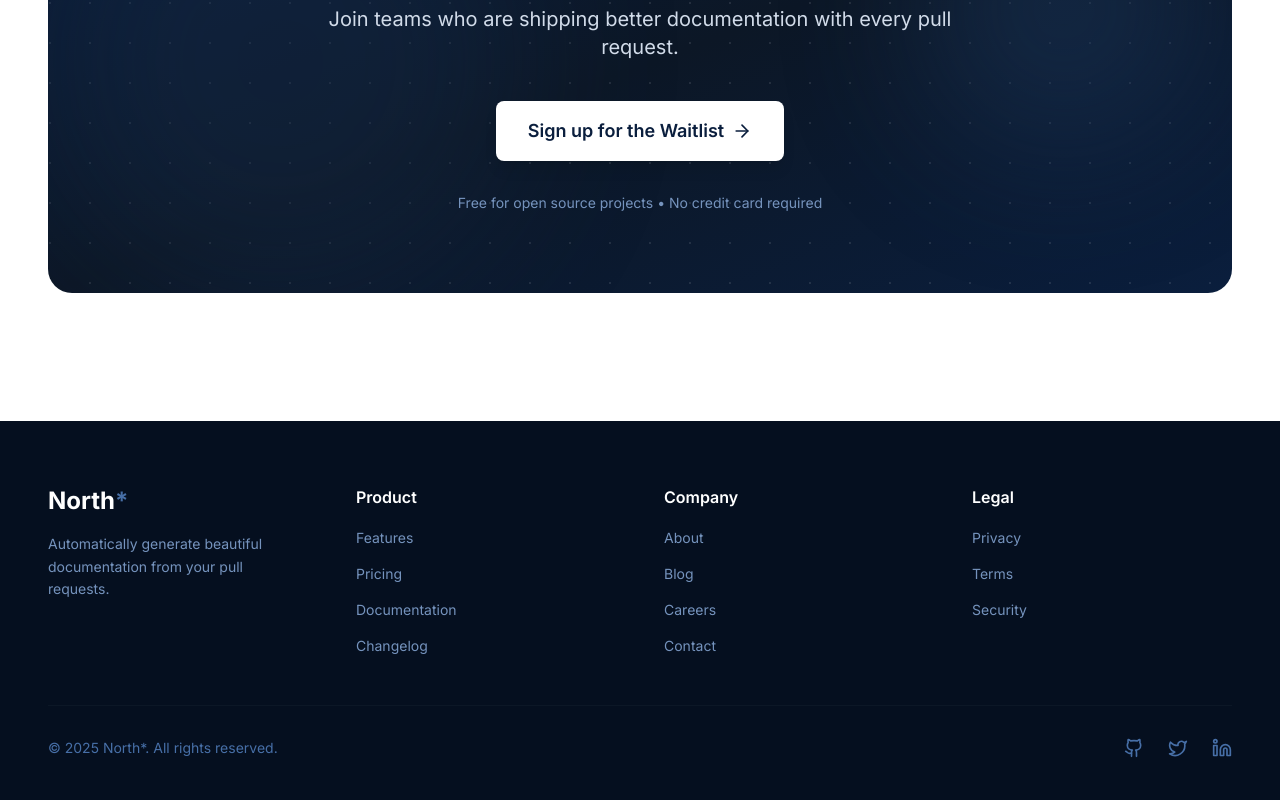
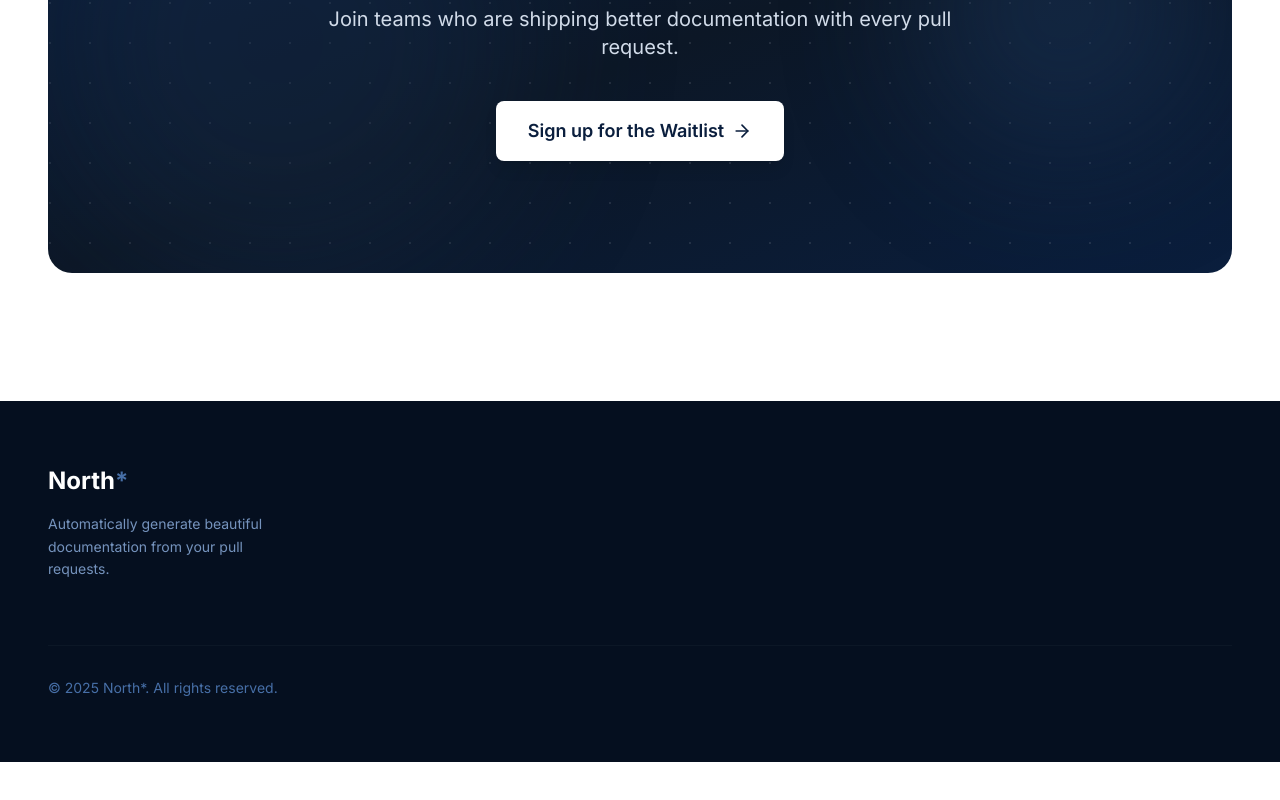
Before and after one commit to Wyatt-Bunch/north-star-landing-page, a Next.js app: page / in a window 1280 px wide. Shown: the part 5384-6184 px from the top of the page. After the commit the page ends 6146 px from the top, so only its background shows below. Built offline with nearby package versions, Linux system fonts and the light colour scheme.

Commit message:
Removing Dead links

```diff
--- a/components/CTA.tsx
+++ b/components/CTA.tsx
@@ -93,7 +93,6 @@ export default function CTA({ onOpenWaitlist }: CTAProps) {
               transition={{ duration: 0.6, delay: 0.6 }}
               className="mt-8 text-navy-300 text-sm"
             >
-              Free for open source projects • No credit card required
             </motion.p>
           </div>
         </motion.div>
--- a/components/Footer.tsx
+++ b/components/Footer.tsx
@@ -45,7 +45,7 @@ export default function Footer() {
 
           {/* Product Links */}
           <div>
-            <h4 className="font-semibold mb-4">Product</h4>
+            {/* <h4 className="font-semibold mb-4">Product</h4>
             <ul className="space-y-3">
               {navigation.product.map((item) => (
                 <li key={item.name}>
@@ -57,12 +57,12 @@ export default function Footer() {
                   </a>
                 </li>
               ))}
-            </ul>
+            </ul> */}
           </div>
 
           {/* Company Links */}
           <div>
-            <h4 className="font-semibold mb-4">Company</h4>
+            {/* <h4 className="font-semibold mb-4">Company</h4>
             <ul className="space-y-3">
               {navigation.company.map((item) => (
                 <li key={item.name}>
@@ -74,12 +74,12 @@ export default function Footer() {
                   </a>
                 </li>
               ))}
-            </ul>
+            </ul> */}
           </div>
 
           {/* Legal Links */}
           <div>
-            <h4 className="font-semibold mb-4">Legal</h4>
+            {/* <h4 className="font-semibold mb-4">Legal</h4>
             <ul className="space-y-3">
               {navigation.legal.map((item) => (
                 <li key={item.name}>
@@ -91,7 +91,7 @@ export default function Footer() {
                   </a>
                 </li>
               ))}
-            </ul>
+            </ul> */}
           </div>
         </div>
 
@@ -101,7 +101,7 @@ export default function Footer() {
             © {new Date().getFullYear()} North*. All rights reserved.
           </p>
 
-          {/* Social Links */}
+          {/* Social Links
           <div className="flex gap-6">
             {navigation.social.map((item) => (
               <a
@@ -113,7 +113,7 @@ export default function Footer() {
                 <item.icon className="w-5 h-5" />
               </a>
             ))}
-          </div>
+          </div> */}
         </div>
       </div>
     </footer>
```
